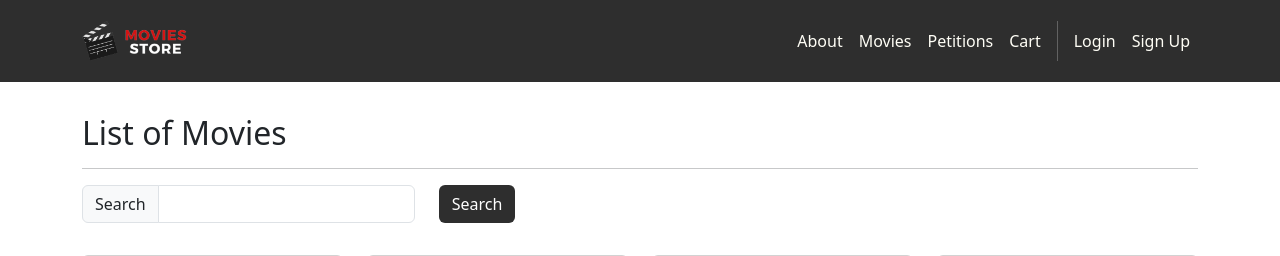
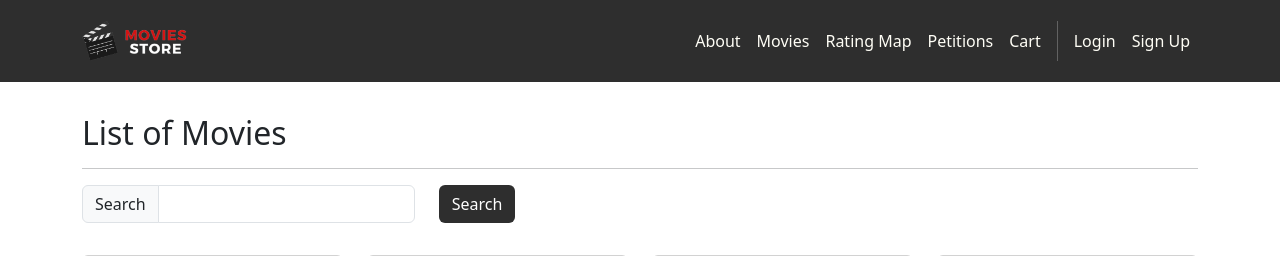
Before and after one commit to AarushX/moviesstoreTeam20, a Django app: page /movies/ in a window 1280 px wide. Shown: the top 256 px of the page. Run offline with Django 5.2, Linux system fonts and the light colour scheme; data comes from the database, SQL or seed files in the repository; some libraries are stand-ins or nearby versions.

Commit message:
Adding the map page to the website

```diff
--- a/movies/urls.py
+++ b/movies/urls.py
@@ -7,4 +7,5 @@ urlpatterns = [
     path('<int:id>/review/create/', views.create_review, name='movies.create_review'),
     path('<int:id>/review/<int:review_id>/edit/', views.edit_review, name='movies.edit_review'),
     path('<int:id>/review/<int:review_id>/delete/', views.delete_review, name='movies.delete_review'),
+    path('rating-map/', views.rating_map, name='rating_map'),
 ]
--- a/movies/views.py
+++ b/movies/views.py
@@ -62,3 +62,6 @@ def delete_review(request, id, review_id):
         user=request.user)
     review.delete()
     return redirect('movies.show', id=id)
+
+def rating_map(request):
+    return render(request, 'movies/rating_map.html')
--- a/moviesstore/templates/base.html
+++ b/moviesstore/templates/base.html
@@ -42,6 +42,7 @@
               <!--menn bar-->
             <a class="nav-link" href="{% url 'home.about' %}">About</a>
             <a class="nav-link" href="{% url 'movies.index' %}">Movies</a>
+            <a class="nav-link" href="{% url 'rating_map' %}">Rating Map</a>
             <a class="nav-link" href="{% url 'petitions.index' %}">Petitions</a>
             <a class="nav-link" href="{% url 'cart.index' %}">Cart</a>
             <div class="vr bg-white mx-2 d-none d-lg-block"></div>
```
Also changed, not shown: movies/templates/movies/rating_map.html (added, +10 -0 lines), 13 other files.
